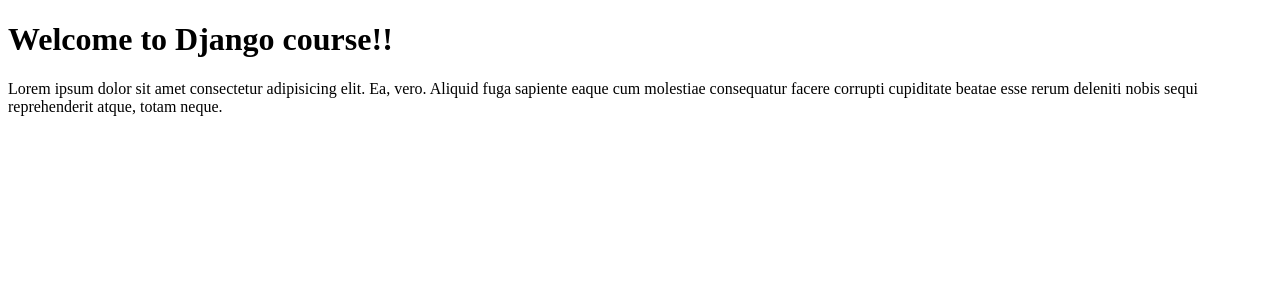
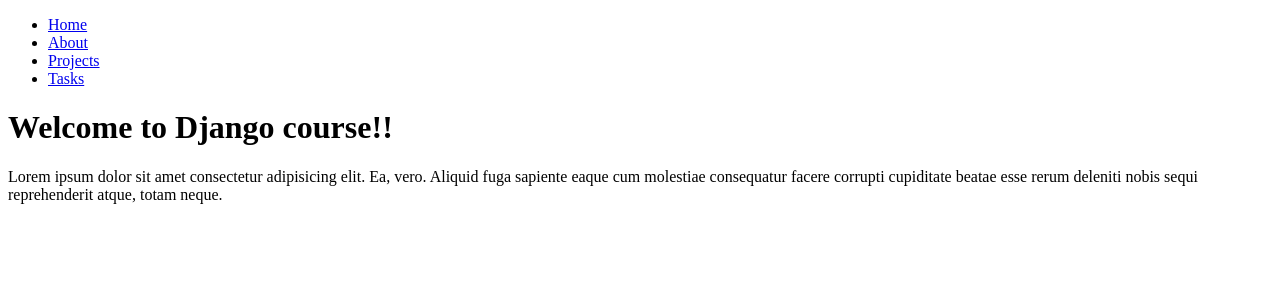
Before and after one commit to arromero4/python-django-fundamentals, a Django app: page / in a window 1280 px wide. Shown: the top 300 px of the page. Run offline with Django 4.2, Linux system fonts and the light colour scheme.

Commit message:
starting with django

```diff
--- a/myapp/templates/about.html
+++ b/myapp/templates/about.html
@@ -7,6 +7,8 @@
     <title>Document</title>
 </head>
 <body>
+    {% extends 'base.html' %}
+    {% block content %}
     <h1>About</h1>
     <form>
         <p>Lorem ipsum dolor sit amet consectetur adipisicing elit. Dignissimos quisquam nesciunt voluptas ullam veniam optio eius cum hic eum sapiente!</p>
@@ -14,5 +16,7 @@
     <p>
         Created by {{username}}
     </p>
+    {% endblock%}
+
 </body>
 </html>
--- /dev/null
+++ b/myapp/templates/base.html
@@ -0,0 +1,19 @@
+<nav>
+    <ul>
+        <li>
+            <a href="/">Home</a>
+        </li>
+        <li>
+            <a href="/about">About</a>
+        </li>
+        <li>
+            <a href="/projects">Projects</a>
+        </li>
+        <li>
+            <a href="/tasks">Tasks</a>
+        </li>
+    </ul>
+</nav>
+
+{% block content %}
+{% endblock%}
--- a/myapp/templates/index.html
+++ b/myapp/templates/index.html
@@ -7,7 +7,11 @@
     <title>Document</title>
 </head>
 <body>
+    {% extends 'base.html' %}
+    {% block content %}
     <h1>{{title}}</h1>
     <p>Lorem ipsum dolor sit amet consectetur adipisicing elit. Ea, vero. Aliquid fuga sapiente eaque cum molestiae consequatur facere corrupti cupiditate beatae esse rerum deleniti nobis sequi reprehenderit atque, totam neque.</p>
+    {% endblock%}
+
 </body>
 </html>
--- a/myapp/templates/projects.html
+++ b/myapp/templates/projects.html
@@ -7,11 +7,15 @@
     <title>Document</title>
 </head>
 <body>
+    {% extends 'base.html' %}
+    {% block content %}
     <h1>Projects</h1>
     {% for project in projects %}
     <div>
         <h1>{{project.name}}</h1>
     </div>
     {% endfor%}
+    {% endblock%}
+
 </body>
 </html>
--- a/myapp/templates/tasks.html
+++ b/myapp/templates/tasks.html
@@ -7,6 +7,9 @@
     <title>Document</title>
   </head>
   <body>
+
+    {% extends 'base.html' %}
+    {% block content %}
     <h1>Tasks</h1>
     {% for task in tasks%}
     <div>
@@ -19,5 +22,7 @@
         </button>
     </div>
     {% endfor %}
+    {% endblock%}
+
   </body>
 </html>
--- a/myapp/urls.py
+++ b/myapp/urls.py
@@ -7,6 +7,6 @@
     #path('hello/<str:username>', views.hello),
     path('hello/<int:id>', views.hello),
     path('projects/', views.projects),
-    path('tasks/<int:id>', views.tasks),
+    path('tasks/', views.tasks),
 
 ]
--- a/myapp/views.py
+++ b/myapp/views.py
@@ -27,7 +27,7 @@
         'projects': projects
     })
 
-def tasks(request, id):
+def tasks(request):
     #task =  get_object_or_404(Task, id=id)
     #return HttpResponse('tasks %s' % task.title)
     tasks = Task.objects.all()
```
